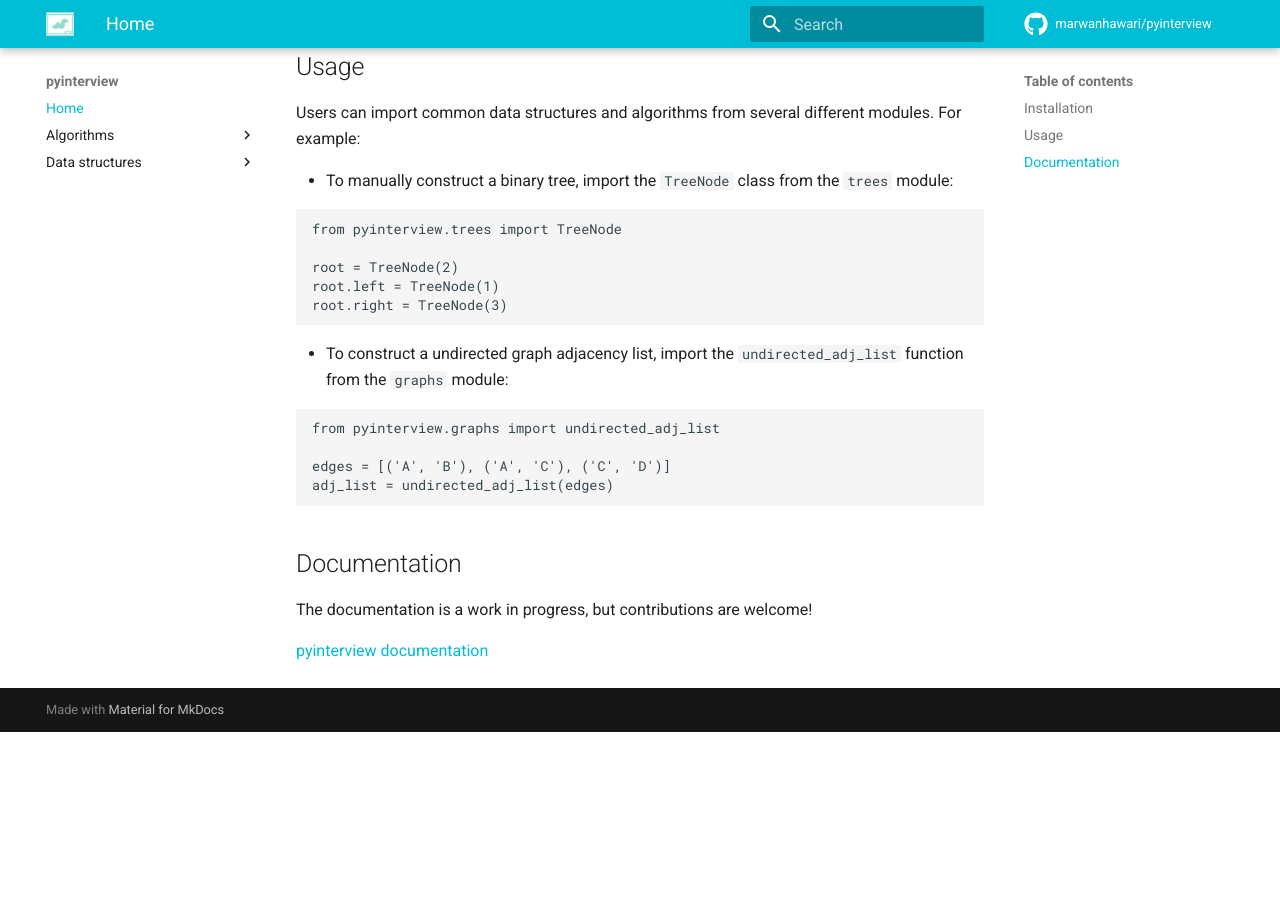
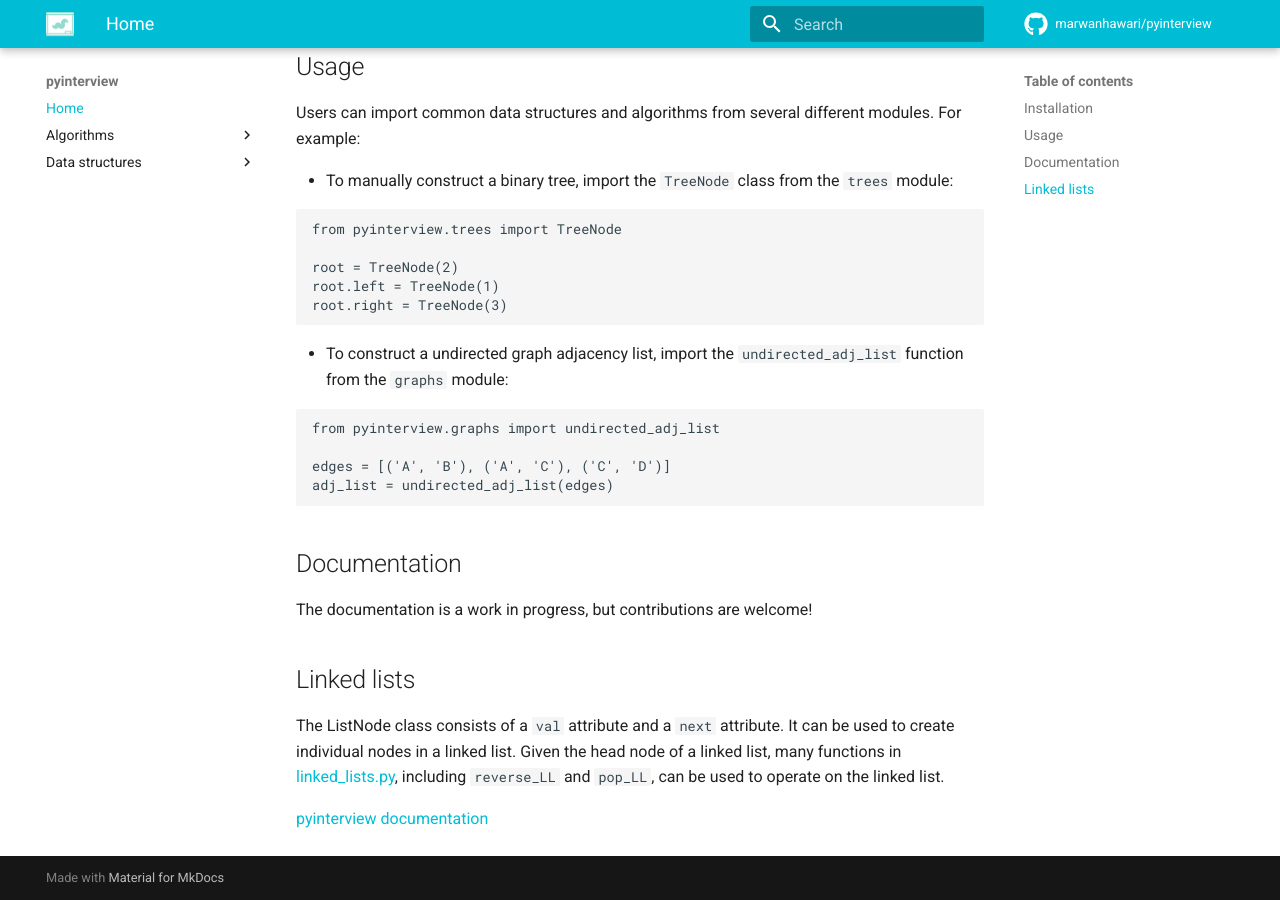
Before and after one commit to marwanhawari/pyinterview, an MkDocs documentation site: the page built from docs/index.md, in a window 1280 px wide and 900 px high, scrolled down 679 px. Built offline with MkDocs 1.6.1 and Material for MkDocs 9.7.7, drawn with Linux system fonts in a browser that asks for light colours; comment, search, counter and statistics services are not loaded; before the commit the page ends 1411 px from its top, so only the background shows below that.

Commit message:
Documentation for the linked_lists.py functions (#14)
* [docs] documentation for the linked_lists.py functions

Fixes #9

* Update index.md

Co-authored-by: Marwan Hawari <59078997+marwanhawari@users.noreply.github.com>

```diff
--- a/docs/index.md
+++ b/docs/index.md
@@ -44,4 +44,8 @@ adj_list = undirected_adj_list(edges)
 ## Documentation
 The documentation is a work in progress, but contributions are welcome!
 
+## Linked lists
+
+The ListNode class consists of a `val` attribute and a `next` attribute. It can be used to create individual nodes in a linked list. Given the head node of a linked list, many functions in [linked_lists.py](../pyinterview/linked_lists.py), including `reverse_LL` and `pop_LL`, can be used to operate on the linked list.
+
 [pyinterview documentation](https://pyinterview.org)
```
